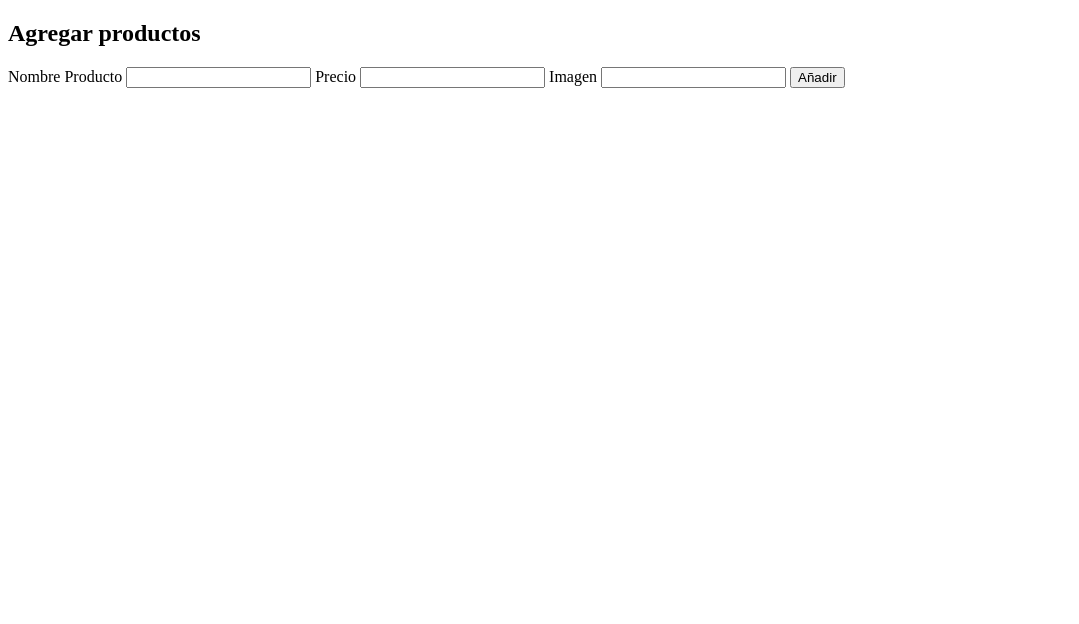
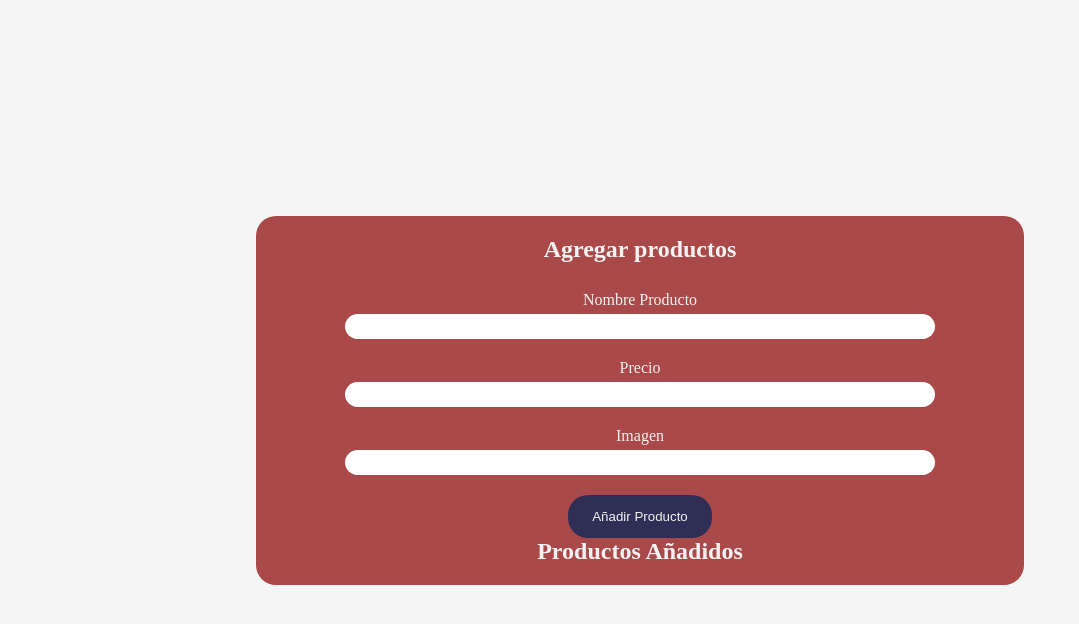
Before and after one commit to omarcarrascoo/MongoDb-and-MySql-Study-Guide, a website: page public/index.html in a window 1280 px wide. Shown: the whole page, without its empty margins (0-1079 px from the left). Drawn offline with nearby package versions, Linux system fonts and the light colour scheme; no server answers.

Commit message:
segunda prueba

```diff
--- a/public/index.html
+++ b/public/index.html
@@ -7,7 +7,9 @@
     <title>Primera base de datos</title>
 
     <script src="/socket.io/socket.io.js"></script>
-    <script src="./index.js"></script>
+
+
+    <link rel="stylesheet" href="style.css">
 </head>
 <body>
     <section class="addProduct">
@@ -20,12 +22,18 @@
                 <input type="text" name="price" id="price">
                 <label for="img">Imagen</label>
                 <input type="text" name="img" id="img">
-                <button>Añadir</button>
+                <button>Añadir Producto</button>
             </form>
             <div class="showProducts">
+                <div class="showProducts__container">
+                    <h1>Productos Añadidos</h1>
+                    <div id="productList" class="porductList">
 
+                    </div>
+                </div>
             </div>
         </div>
     </section>
+    <script src="./index.js"></script>
 </body>
 </html>
--- a/public/index.js
+++ b/public/index.js
@@ -9,6 +9,20 @@ const addProduct = (e) => {
     return false;
 }
 
+const render = (productos) => {
+    const html = productos.map((elem, index) => {
+        return (
+            `<div>
+                <strong>${elem.title}</strong>
+                <em>${elem.price}</em>
+            </div>`
+
+        )
+    }).join(" ");
+    document.getElementById('productList').innerHTML = html;
+}
+
 socket.on('productos', (data) =>{
     console.log( data)
+    render(data)
 })
--- /dev/null
+++ b/public/style.css
@@ -0,0 +1,47 @@
+*{
+    margin: 0;
+    padding: 0;
+    box-sizing: border-box;
+
+}
+.addProduct{
+    width: 100%;
+    height: 100vh;
+    display: flex;
+    align-items: center;
+    background: #f5f5f5;
+}
+.addProduct__container{
+    background: #a94949;
+    color: #f2f2f2;
+    width: 60%;
+    margin: 0 auto;
+    border-radius: 20px;
+    text-align: center;
+    padding: 20px 15px;
+}
+
+.addProduct__container form{
+    margin-top: 28px;
+    color: #f2f2f2;
+    display: flex;
+    align-items: center;
+    justify-content: center;
+    flex-direction: column;
+}
+.addProduct__container form input{
+    border: none;
+    border-radius: 20px;
+    margin-bottom: 20px;
+    padding: 5px 14px;
+    width: 80%;
+    margin-top: 5px;
+}
+.addProduct__container form button{
+    border: none;
+    border-radius: 20px;
+    padding: 14px 24px;
+    color: #f2f2f2;
+    background: rgb(47, 47, 86);
+
+}
```
Also changed, not shown: server.js (+7 -5 lines).
